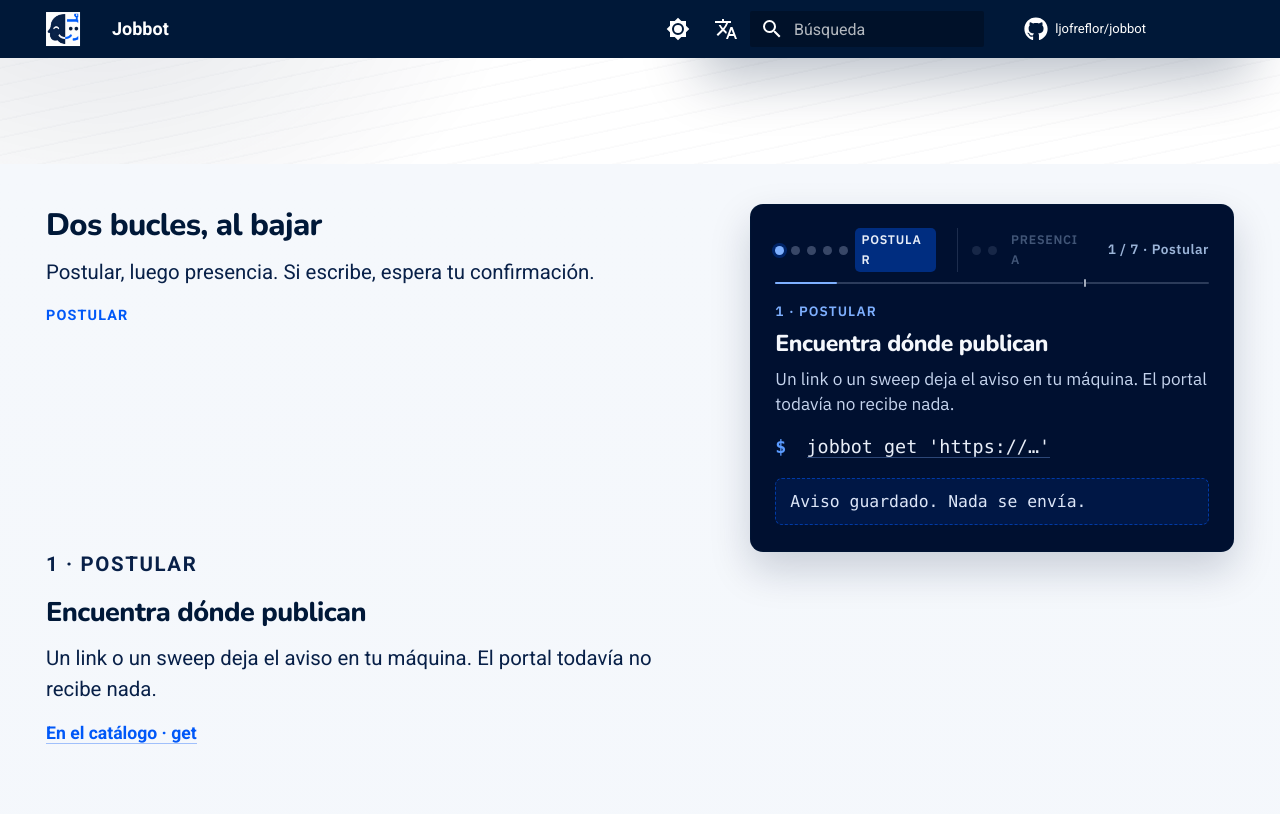
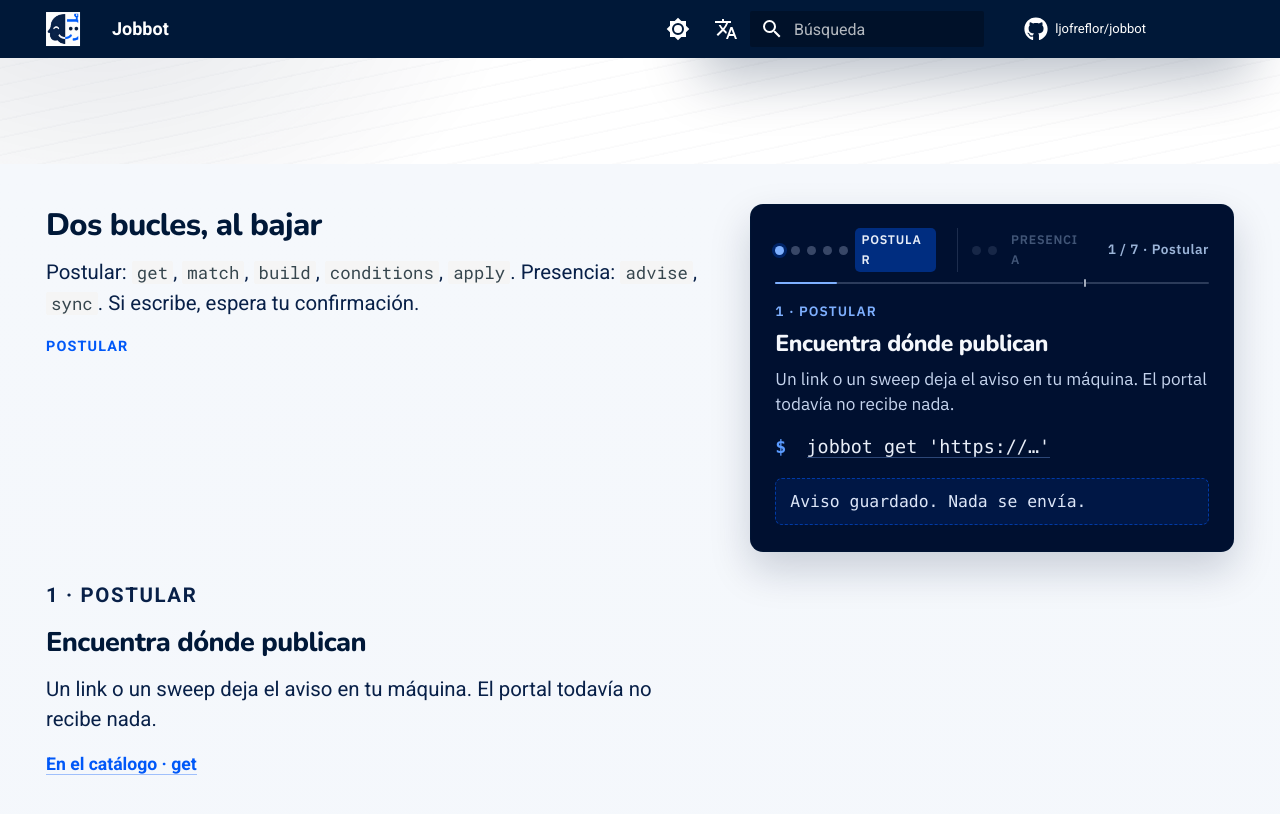
Before and after one commit to ljofreflor/jobbot, an MkDocs documentation site: the page built from docs/index.md, in a window 1280 px wide and 900 px high, scrolled down 794 px. Shown: the top 814 px of the window. Built offline with MkDocs 1.6.1 and Material for MkDocs 9.7.7, drawn with Linux system fonts in a browser that asks for light colours; comment, search, counter and statistics services are not loaded.

Commit message:
docs(landing): list the seven story commands in the lede
The scrolly intro names get → apply and advise → sync up front, so the two loops map to real CLI entries before you scroll the steps.

Co-authored-by: Leonardo Andes Jofre Flor <leonardo.jofre+csld1@consalud.cl>

```diff
--- a/docs/overrides/home.html
+++ b/docs/overrides/home.html
@@ -265,7 +265,7 @@
         {% if en %}Two loops, as you scroll{% else %}Dos bucles, al bajar{% endif %}
       </h2>
       <p class="jb-scrolly__lede">
-        {% if en %}Apply, then standing presence. A write waits for you.{% else %}Postular, luego presencia. Si escribe, espera tu confirmación.{% endif %}
+        {% if en %}Apply: <code>get</code>, <code>match</code>, <code>build</code>, <code>conditions</code>, <code>apply</code>. Presence: <code>advise</code>, <code>sync</code>. A write waits for you.{% else %}Postular: <code>get</code>, <code>match</code>, <code>build</code>, <code>conditions</code>, <code>apply</code>. Presencia: <code>advise</code>, <code>sync</code>. Si escribe, espera tu confirmación.{% endif %}
       </p>
       {% if en %}
         <p class="jb-scrolly__split jb-scrolly__split--start" aria-hidden="true">Apply</p>
```
